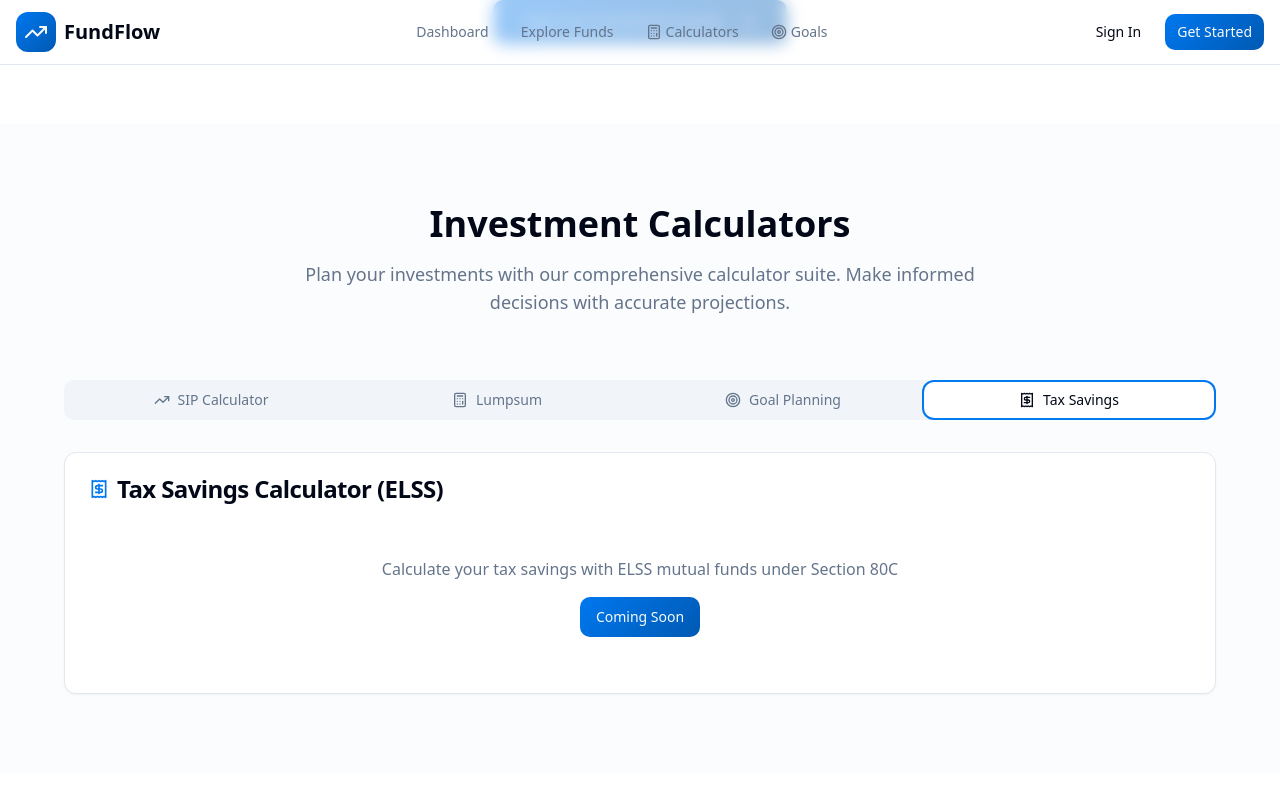
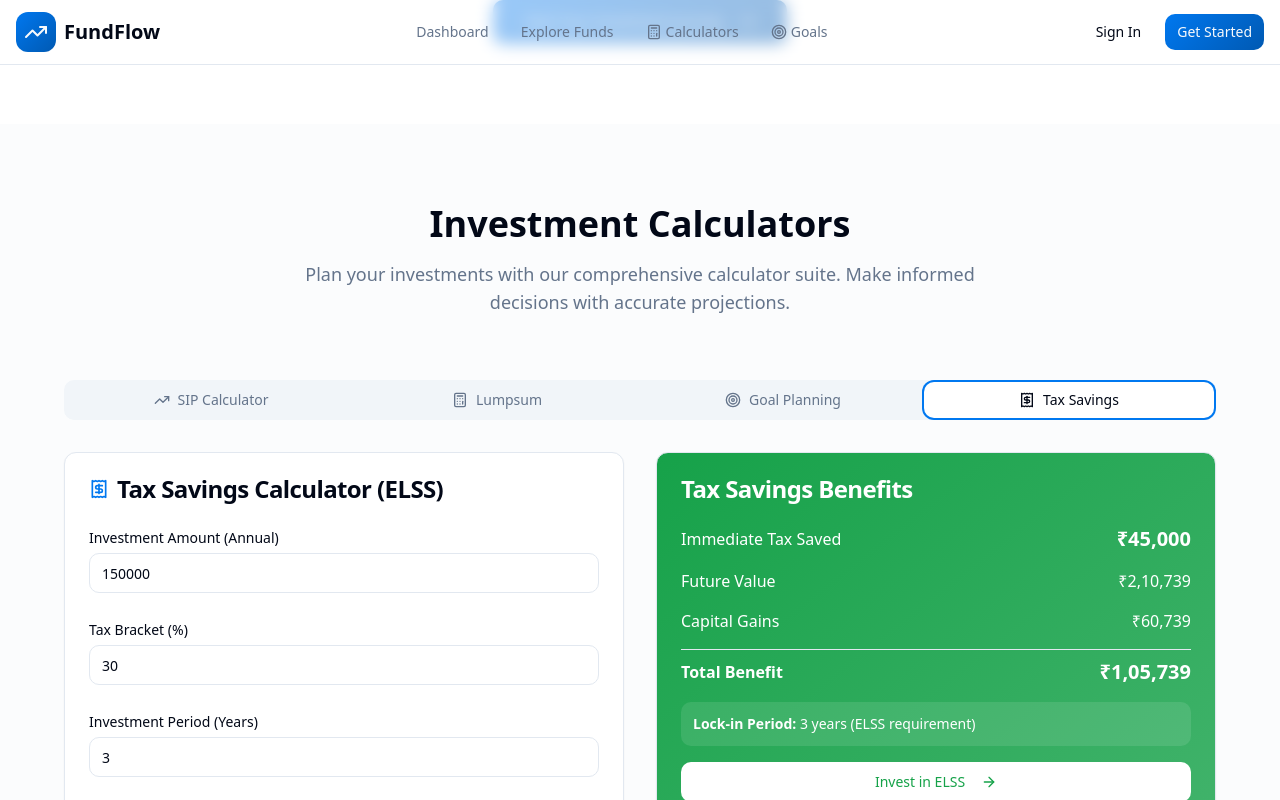
Before and after one commit to pranavagarwal183/fund-flow, a React (Vite) app: page / in a window 1280 px wide. Both pictures are taken after a click on the tab "Tax Savings". Shown: the part 2883-3683 px from the top of the page. Built offline with nearby package versions, Linux system fonts and the light colour scheme.

Commit message:
Add tax savings calculator
Implement a tax savings calculator feature.

```diff
--- a/src/components/sections/Calculators.tsx
+++ b/src/components/sections/Calculators.tsx
@@ -24,6 +24,11 @@ export const Calculators = () => {
   const [goalAmount, setGoalAmount] = useState(1000000);
   const [goalYears, setGoalYears] = useState(10);
   const [goalRate, setGoalRate] = useState(12);
+
+  const [taxInvestment, setTaxInvestment] = useState(150000);
+  const [taxBracket, setTaxBracket] = useState(30);
+  const [taxYears, setTaxYears] = useState(3);
+  const [taxRate, setTaxRate] = useState(12);
 
   // SIP Calculation
   const calculateSIP = () => {
@@ -53,9 +58,20 @@ export const Calculators = () => {
     return { requiredSIP };
   };
 
+  // Tax Savings Calculation
+  const calculateTaxSavings = () => {
+    const taxSaved = Math.min(taxInvestment, 150000) * (taxBracket / 100); // Max 80C limit is 1.5L
+    const futureValue = taxInvestment * Math.pow(1 + taxRate / 100, taxYears);
+    const gains = futureValue - taxInvestment;
+    const netBenefit = taxSaved + gains;
+
+    return { taxSaved, futureValue, gains, netBenefit, lockInPeriod: taxYears };
+  };
+
   const sipResult = calculateSIP();
   const lumpResult = calculateLumpsum();
   const goalResult = calculateGoal();
+  const taxResult = calculateTaxSavings();
 
   const formatCurrency = (amount: number) => {
     return new Intl.NumberFormat('en-IN', {
@@ -311,6 +327,7 @@ export const Calculators = () => {
             </TabsContent>
 
             <TabsContent value="tax">
+              <div className="grid lg:grid-cols-2 gap-8">
                 <Card>
                   <CardHeader>
                     <CardTitle className="flex items-center gap-2">
@@ -318,17 +335,88 @@ export const Calculators = () => {
                       Tax Savings Calculator (ELSS)
                     </CardTitle>
                   </CardHeader>
-                <CardContent>
-                  <div className="text-center py-8">
-                    <p className="text-muted-foreground mb-4">
-                      Calculate your tax savings with ELSS mutual funds under Section 80C
-                    </p>
-                    <Button className="bg-gradient-primary">
-                      Coming Soon
-                    </Button>
+                  <CardContent className="space-y-6">
+                    <div>
+                      <Label htmlFor="tax-investment">Investment Amount (Annual)</Label>
+                      <Input
+                        id="tax-investment"
+                        type="number"
+                        value={taxInvestment}
+                        onChange={(e) => setTaxInvestment(Number(e.target.value))}
+                        className="mt-1"
+                        placeholder="Max ₹1,50,000 under 80C"
+                      />
+                    </div>
+                    <div>
+                      <Label htmlFor="tax-bracket">Tax Bracket (%)</Label>
+                      <Input
+                        id="tax-bracket"
+                        type="number"
+                        value={taxBracket}
+                        onChange={(e) => setTaxBracket(Number(e.target.value))}
+                        className="mt-1"
+                        placeholder="5, 20, 30"
+                      />
+                    </div>
+                    <div>
+                      <Label htmlFor="tax-years">Investment Period (Years)</Label>
+                      <Input
+                        id="tax-years"
+                        type="number"
+                        value={taxYears}
+                        onChange={(e) => setTaxYears(Number(e.target.value))}
+                        className="mt-1"
+                        min="3"
+                        placeholder="Minimum 3 years (ELSS lock-in)"
+                      />
+                    </div>
+                    <div>
+                      <Label htmlFor="tax-rate">Expected Annual Return (%)</Label>
+                      <Input
+                        id="tax-rate"
+                        type="number"
+                        step="0.1"
+                        value={taxRate}
+                        onChange={(e) => setTaxRate(Number(e.target.value))}
+                        className="mt-1"
+                      />
                     </div>
                   </CardContent>
                 </Card>
+
+                <Card className="bg-gradient-to-br from-success to-success/80 text-success-foreground">
+                  <CardHeader>
+                    <CardTitle>Tax Savings Benefits</CardTitle>
+                  </CardHeader>
+                  <CardContent className="space-y-4">
+                    <div className="flex justify-between items-center">
+                      <span>Immediate Tax Saved</span>
+                      <span className="font-bold text-xl">{formatCurrency(taxResult.taxSaved)}</span>
+                    </div>
+                    <div className="flex justify-between items-center">
+                      <span>Future Value</span>
+                      <span className="font-medium">{formatCurrency(taxResult.futureValue)}</span>
+                    </div>
+                    <div className="flex justify-between items-center">
+                      <span>Capital Gains</span>
+                      <span className="font-medium">{formatCurrency(taxResult.gains)}</span>
+                    </div>
+                    <div className="flex justify-between items-center border-t pt-2">
+                      <span className="font-bold">Total Benefit</span>
+                      <span className="font-bold text-xl">{formatCurrency(taxResult.netBenefit)}</span>
+                    </div>
+                    <div className="bg-white/10 p-3 rounded-md">
+                      <p className="text-sm">
+                        <strong>Lock-in Period:</strong> {taxResult.lockInPeriod} years (ELSS requirement)
+                      </p>
+                    </div>
+                    <Button className="w-full mt-4 bg-white text-success hover:bg-white/90">
+                      Invest in ELSS
+                      <ArrowRight className="ml-2 h-4 w-4" />
+                    </Button>
+                  </CardContent>
+                </Card>
+              </div>
             </TabsContent>
           </Tabs>
         </div>
--- a/src/integrations/supabase/client.ts
+++ b/src/integrations/supabase/client.ts
@@ -3,6 +3,7 @@ import { createClient } from '@supabase/supabase-js';
 import type { Database } from './types';
 
 const SUPABASE_URL = "https://zrozbgygozyzziuzwlap.supabase.co";
+const SUPABASE_PUBLISHABLE_KEY = "eyJhbGciOiJIUzI1NiIsInR5cCI6IkpXVCJ9.eyJpc3MiOiJzdXBhYmFzZSIsInJlZiI6Inpyb3piZ3lnb3p5enppdXp3bGFwIiwicm9sZSI6ImFub24iLCJpYXQiOjE3NTI2MDcxNjUsImV4cCI6MjA2ODE4MzE2NX0.VelieE7sVUh2IXOjfuJ7Dt0XZrIKTGlIkltV_wfyQeo";
 
 // Import the supabase client like this:
 // import { supabase } from "@/integrations/supabase/client";
```
Lines whose indentation alone changed are shown as unchanged.
